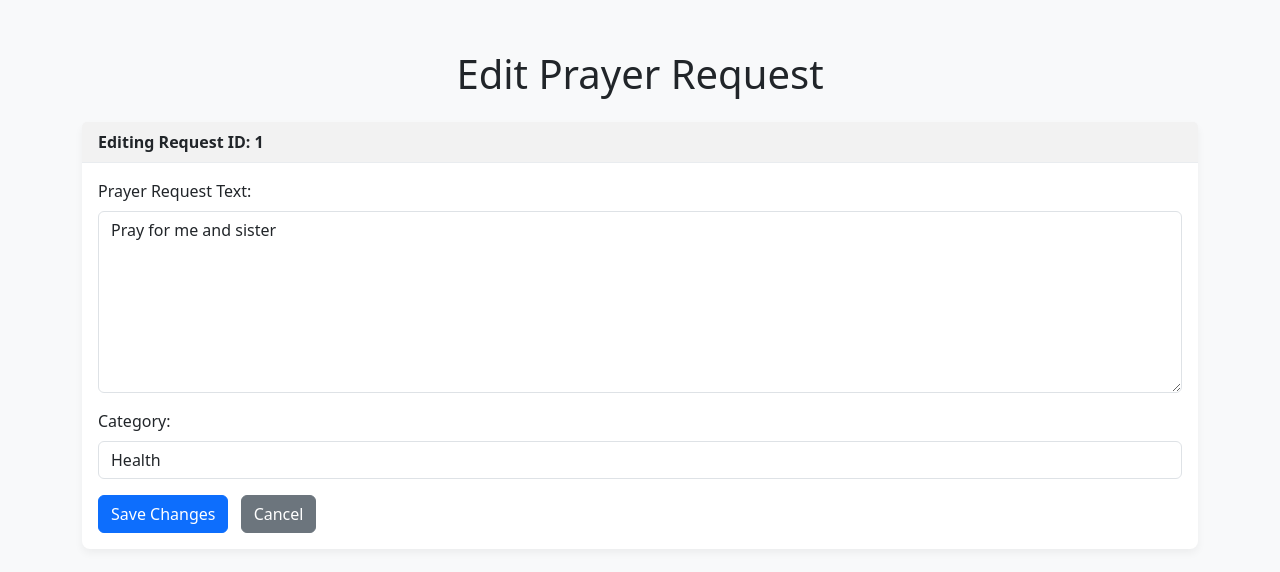
After one commit to dwightwpursuit/prayer_hub_project, a Flask app: page /edit_request/1 in a window 1280 px wide. The commit adds this page. Shown: the top 572 px of the page. Run offline with Flask 3, Linux system fonts and the light colour scheme; data comes from the database, SQL or seed files in the repository; both versions use the stored data as it was after the commit.

Commit message:
Feature: Implemented edit functionality for prayer requests

```diff
--- a/app.py
+++ b/app.py
@@ -95,5 +95,44 @@ def mark_as_answered(request_id):
     print(f"Prayer request ID: {request_id} marked as answered.")
     return redirect(url_for('home'))
 
+@app.route('/delete_request/<int:request_id>', methods=['POST'])
+def delete_request(request_id):
+    conn = get_db_connection()
+    conn.execute('DELETE FROM requests WHERE id = ?', (request_id,))
+    conn.commit()
+    conn.close()
+    print(f"Prayer request ID: {request_id} deleted.")
+    return redirect(url_for('home'))
+
+# NEW: Route to display the edit form
+@app.route('/edit_request/<int:request_id>')
+def edit_request(request_id):
+    conn = get_db_connection()
+    # Fetch the specific request to pre-fill the form
+    # We only need the text and category for editing on this page
+    request_to_edit = conn.execute('SELECT id, request_text, category FROM requests WHERE id = ?', (request_id,)).fetchone()
+    conn.close()
+
+    if request_to_edit is None:
+        # If no request found with that ID, return a 404 error
+        return "Prayer request not found!", 404
+    return render_template('edit_request.html', request=request_to_edit)
+
+# NEW: Route to handle the submission of the updated form
+@app.route('/update_request/<int:request_id>', methods=['POST'])
+def update_request(request_id):
+    if request.method == 'POST':
+        updated_text = request.form['request_text']
+        updated_category = request.form.get('category', '').strip()
+
+        conn = get_db_connection()
+        conn.execute('UPDATE requests SET request_text = ?, category = ? WHERE id = ?',
+                     (updated_text, updated_category if updated_category else None, request_id))
+        conn.commit()
+        conn.close()
+
+        print(f"Prayer request ID: {request_id} updated.")
+        return redirect(url_for('home'))
+
 if __name__ == '__main__':
     app.run(debug=True)
--- /dev/null
+++ b/templates/edit_request.html
@@ -0,0 +1,42 @@
+<!DOCTYPE html>
+<html lang="en">
+<head>
+    <meta charset="UTF-8">
+    <meta name="viewport" content="width=device-width, initial-scale=1.0">
+    <title>Edit Prayer Request</title>
+    <link href="https://cdn.jsdelivr.net/npm/bootstrap@5.3.3/dist/css/bootstrap.min.css" rel="stylesheet" integrity="sha384-QWTKZyjpPEjISv5WaRU9OFeRpok6YctnYmDr5pNlyT2bRjXh0JMhjY6hW+ALEwIH" crossorigin="anonymous">
+    <style>
+        body { background-color: #f8f9fa; }
+        .container { margin-top: 50px; }
+        .card { border: none; border-radius: 8px; box-shadow: 0 4px 8px rgba(0,0,0,.05); }
+        .card-header { background-color: #f2f2f2; border-bottom: 1px solid #e9ecef; font-weight: bold; }
+    </style>
+</head>
+<body>
+    <div class="container">
+        <h1 class="mb-4 text-center">Edit Prayer Request</h1>
+
+        <div class="card">
+            <div class="card-header">
+                Editing Request ID: {{ request.id }}
+            </div>
+            <div class="card-body">
+                <form action="{{ url_for('update_request', request_id=request.id) }}" method="POST">
+                    <div class="mb-3">
+                        <label for="request_text" class="form-label">Prayer Request Text:</label>
+                        <textarea class="form-control" id="request_text" name="request_text" rows="7" required>{{ request.request_text }}</textarea>
+                    </div>
+                    <div class="mb-3">
+                        <label for="category" class="form-label">Category:</label>
+                        <input type="text" class="form-control" id="category" name="category" value="{{ request.category if request.category is not none else '' }}">
+                    </div>
+                    <button type="submit" class="btn btn-primary">Save Changes</button>
+                    <a href="{{ url_for('home') }}" class="btn btn-secondary ms-2">Cancel</a>
+                </form>
+            </div>
+        </div>
+    </div>
+
+    <script src="https://cdn.jsdelivr.net/npm/bootstrap@5.3.3/dist/js/bootstrap.bundle.min.js" integrity="sha384-YvpcrYf0tY3lHB60NNkmXc5s9fDVZLESaAA55NDzOxhy9GkcIdslK1eN7N6jIeHz" crossorigin="anonymous"></script>
+</body>
+</html>
```
Also changed, not shown: templates/home.html (+13 -4 lines), prayer_hub.db.
